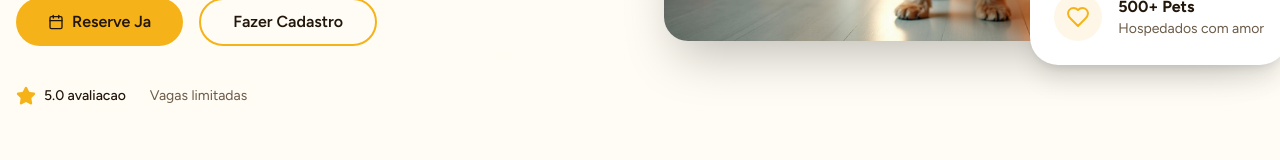
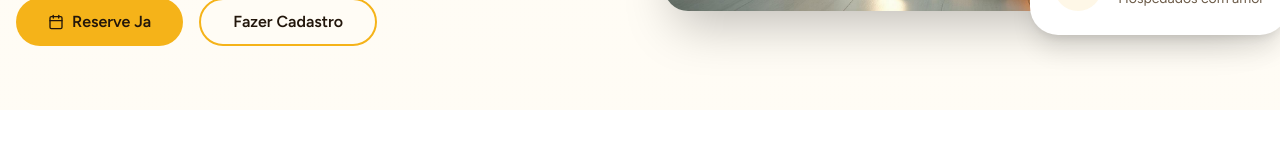
Before and after one commit to hostel-da-mel/mel-pet-hub, a React (Vite) app: page / in a window 1280 px wide. Shown: the part 458-618 px from the top of the page. Built offline with nearby package versions, Linux system fonts and the light colour scheme; no server answers.

Commit message:
Remove avaliação e "Vagas limitadas" do hero da Home
Co-Authored-By: Claude Opus 5.5 <noreply@anthropic.com>

```diff
--- a/src/pages/Home.tsx
+++ b/src/pages/Home.tsx
@@ -4,7 +4,7 @@ import { Card, CardContent } from "@/components/ui/card";
 import Navigation from "@/components/Navigation";
 import Footer from "@/components/Footer";
 import { useAuth } from "@/contexts/AuthContext";
-import { Heart, Shield, Calendar, Camera, Star } from "lucide-react";
+import { Heart, Shield, Calendar, Camera } from "lucide-react";
 import heroImage from "@/assets/hero-pets.jpg";
 
 const Home = () => {
@@ -58,16 +58,6 @@ const Home = () => {
                     </Link>
                   </Button>
                 )}
-              </div>
-
-              <div className="flex items-center gap-6 pt-4">
-                <div className="flex items-center gap-2">
-                  <Star className="w-5 h-5 text-primary fill-primary" />
-                  <span className="text-sm font-medium">5.0 avaliacao</span>
-                </div>
-                <div className="text-sm text-muted-foreground">
-                  Vagas limitadas
-                </div>
               </div>
             </div>
 
```
